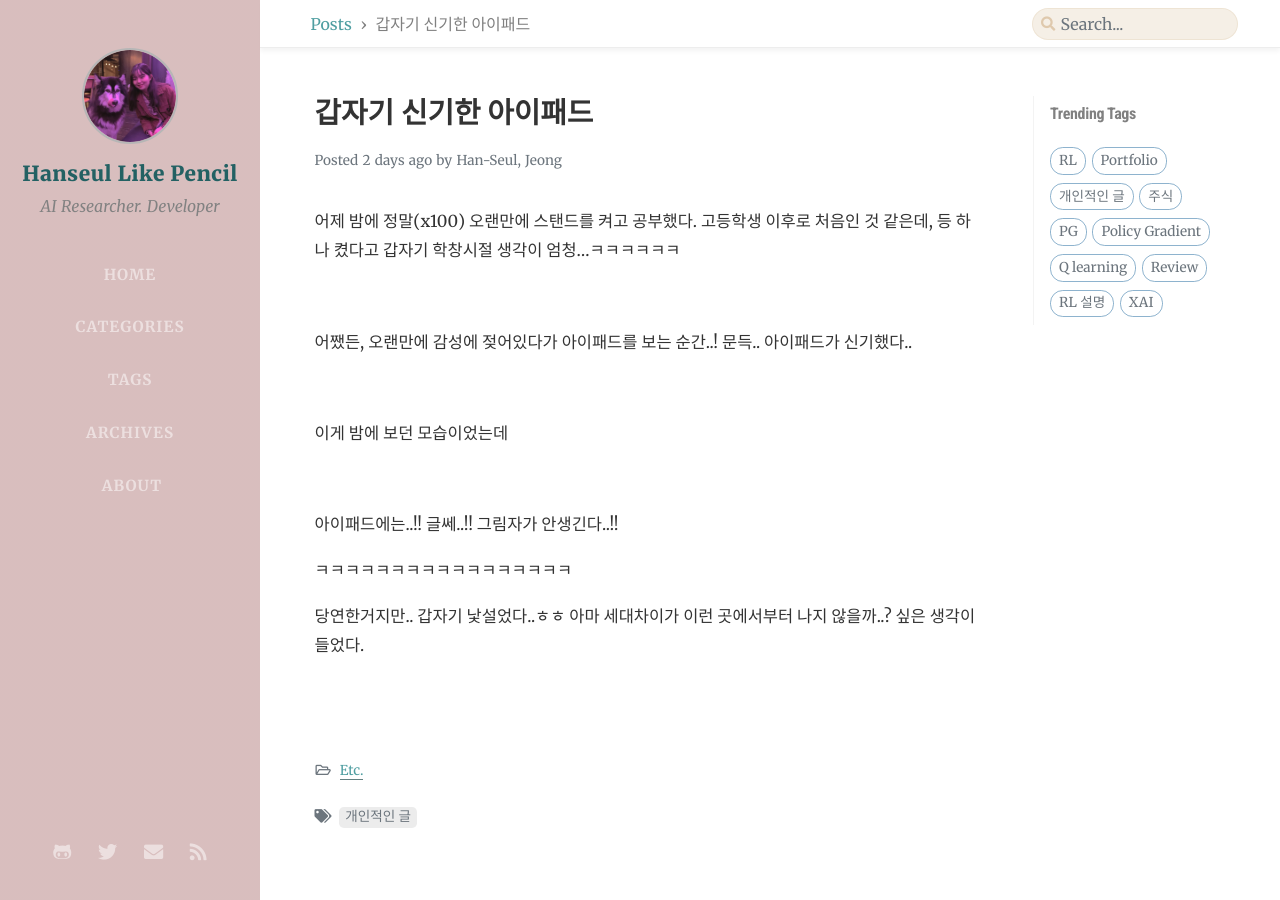
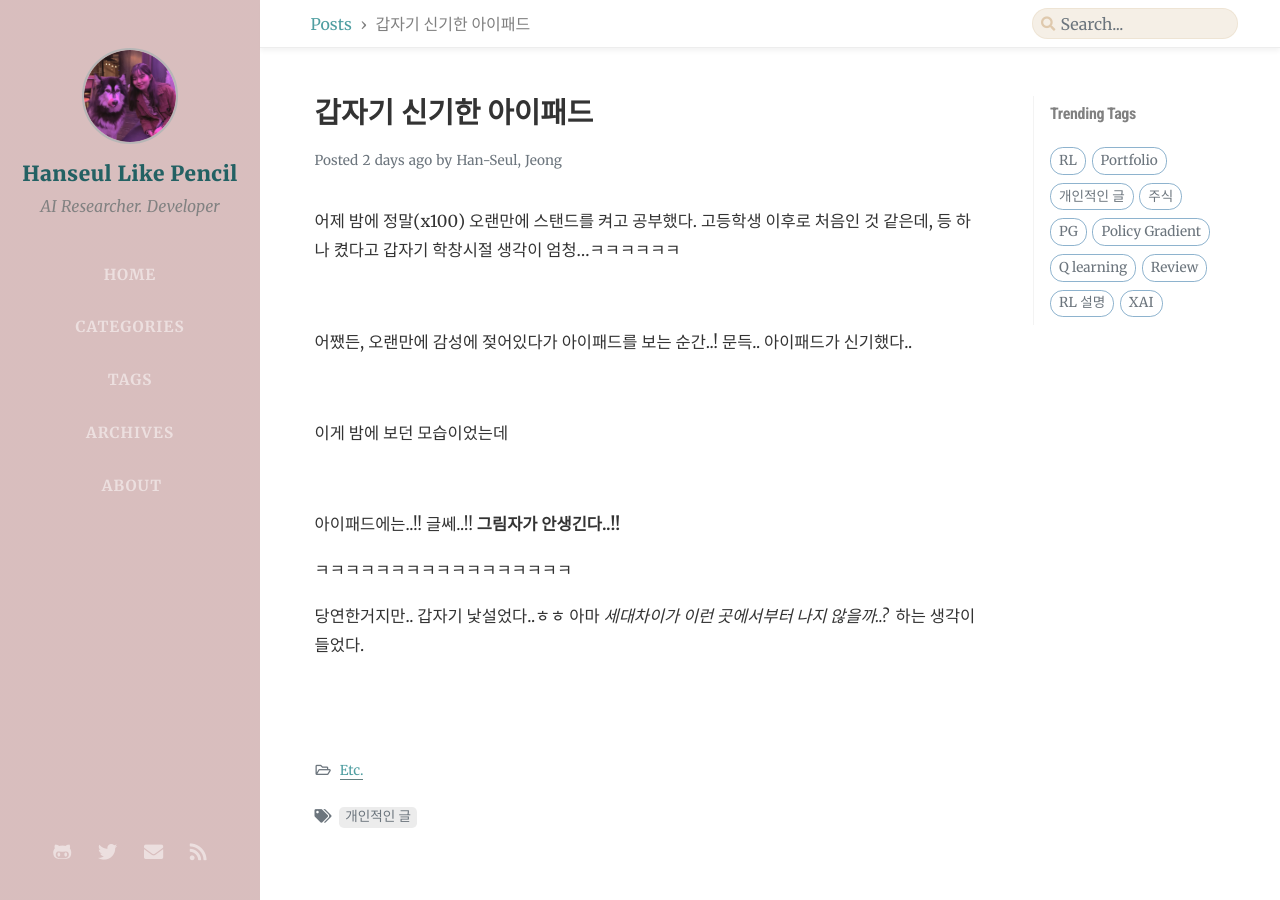
Before and after one commit to hanseul-jeong/hanseul-jeong.github.io, a Jekyll site: the page built from _posts/2020-01-07-갑자기 신기한 아이패드.md, in a window 1280 px wide and 900 px high. Built offline with Jekyll 4.4.1, drawn with Linux system fonts in a browser that asks for light colours; nearby versions of some CDN libraries; comment, search, counter and statistics services are not loaded.

Commit message:
upload new post !

```diff
--- a/_posts/2020-01-07-갑자기 신기한 아이패드.md
+++ b/_posts/2020-01-07-갑자기 신기한 아이패드.md
@@ -23,8 +23,8 @@ tags: [개인적인 글]
 
 아이패드에는..!!
 글쎄..!!
-그림자가 안생긴다..!!
+**그림자가 안생긴다..!!**
 
 ㅋㅋㅋㅋㅋㅋㅋㅋㅋㅋㅋㅋㅋㅋㅋㅋㅋ
 
-당연한거지만.. 갑자기 낯설었다..ㅎㅎ  아마 세대차이가 이런 곳에서부터 나지 않을까..? 싶은 생각이 들었다.
+당연한거지만.. 갑자기 낯설었다..ㅎㅎ  아마 *세대차이가 이런 곳에서부터 나지 않을까..?* 하는 생각이 들었다.
```
Also changed, not shown: assets/img/post/light_ipad.JPG (added), assets/img/post/light_notepad.JPG (added), assets/img/post/light_overview.JPG (added).
